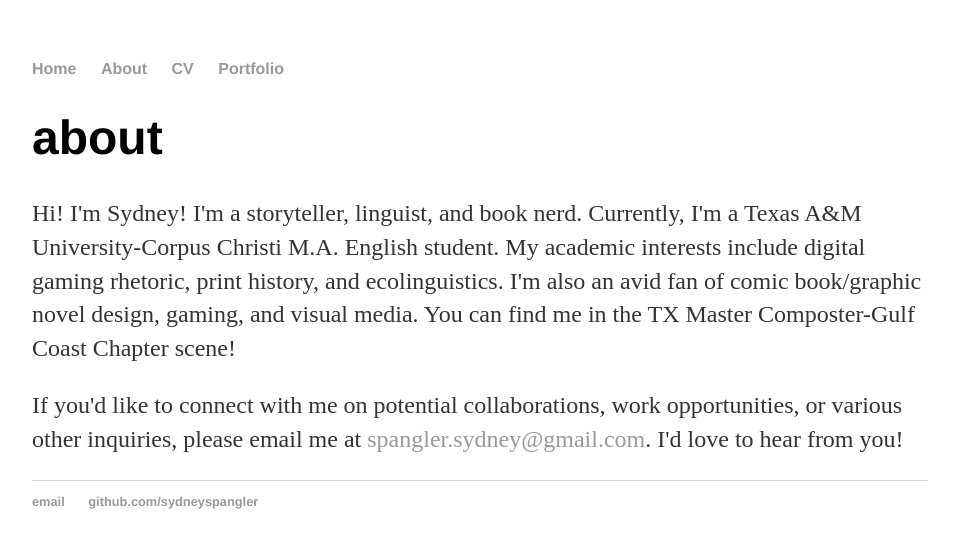
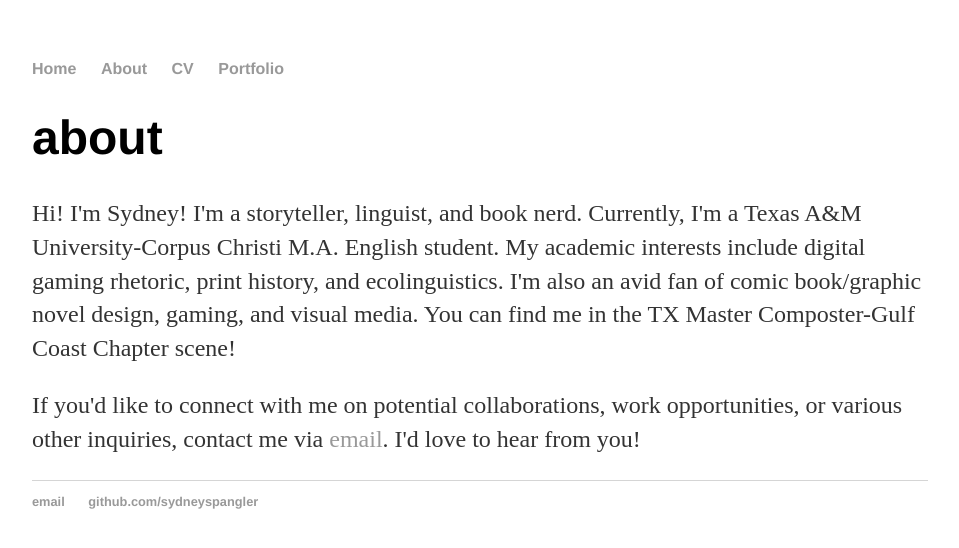
Before and after one commit to sydneyspangler/sydneyspangler.github.io, a Jekyll site: the page built from about/index.html, in a window 1280 px wide. Shown: the top 548 px of the page, without its empty margins (160-1119 px from the left). Built offline with Jekyll 4.4.1, drawn with Linux system fonts in a browser that asks for light colours.

Commit message:
Update index.html

```diff
--- a/about/index.html
+++ b/about/index.html
@@ -5,5 +5,5 @@ title: About
 <div class="blurb">
 	<h1>about</h1>
 	<p>Hi! I'm Sydney! I'm a storyteller, linguist, and book nerd. Currently, I'm a Texas A&amp;M University-Corpus Christi M.A. English student. My academic interests include digital gaming rhetoric, print history, and ecolinguistics. I'm also an avid fan of comic book/graphic novel design, gaming, and visual media. You can find me in the TX Master Composter-Gulf Coast Chapter scene!</p>
-	<p>If you'd like to connect with me on potential collaborations, work opportunities, or various other inquiries, please email me at <a href="mail to:spangler.sydney@gmail.com">spangler.sydney@gmail.com</a>. I'd love to hear from you!</p>
+	<p>If you'd like to connect with me on potential collaborations, work opportunities, or various other inquiries, contact me via <a href="mailto:spangler.sydney@gmail.com">email</a>. I'd love to hear from you!</p>
 </div><!-- /.blurb -->
```
